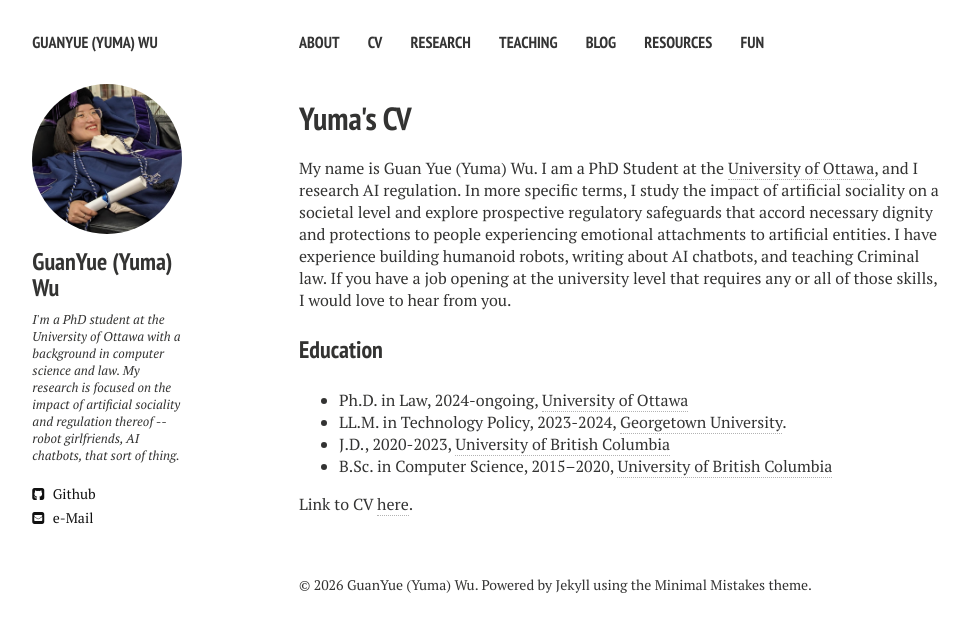
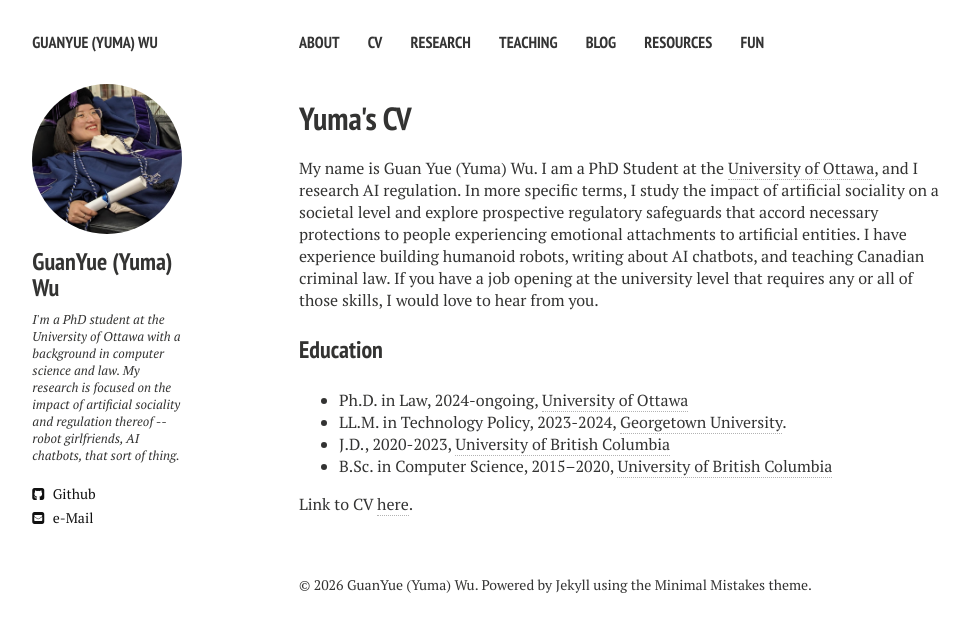
Before and after one commit to yuma-wu/yuma-wu.github.io, a Jekyll site: the page built from _pages/cv.md, in a window 1280 px wide. Shown: the top 632 px of the page, without its empty margins (21-991 px from the left). Built offline with Jekyll 4.4.1, drawn with Linux system fonts in a browser that asks for light colours; nearby versions of some CDN libraries.

Commit message:
Minor edits

```diff
--- a/_pages/cv.md
+++ b/_pages/cv.md
@@ -5,8 +5,8 @@ title: Yuma's CV
 ---
 
 My name is Guan Yue (Yuma) Wu. I am a PhD Student at the [University of Ottawa](https://www.uottawa.ca/en), and I research AI regulation.
-In more specific terms, I study the impact of artificial sociality on a societal level and explore prospective regulatory safeguards that accord necessary dignity and protections to people experiencing emotional attachments to artificial entities.
-I have experience building humanoid robots, writing about AI chatbots, and teaching Criminal law. If you have a job opening at the university level that requires any or all of those skills, I would love to hear from you.
+In more specific terms, I study the impact of artificial sociality on a societal level and explore prospective regulatory safeguards that accord necessary protections to people experiencing emotional attachments to artificial entities.
+I have experience building humanoid robots, writing about AI chatbots, and teaching Canadian criminal law. If you have a job opening at the university level that requires any or all of those skills, I would love to hear from you.
 
 ### Education
 * Ph.D. in Law, 2024-ongoing, [University of Ottawa](https://www.uottawa.ca/en)
```
Also changed, not shown: _pages/resources.md (+1 -1 lines).
